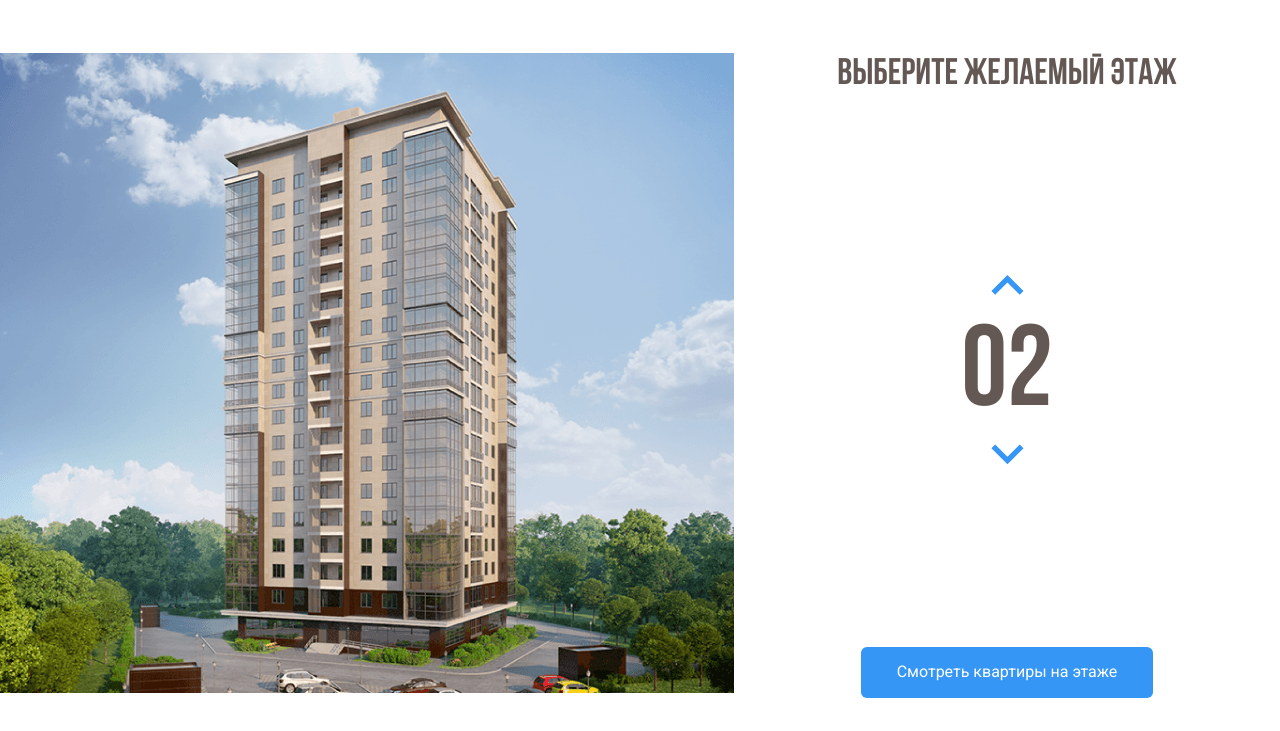
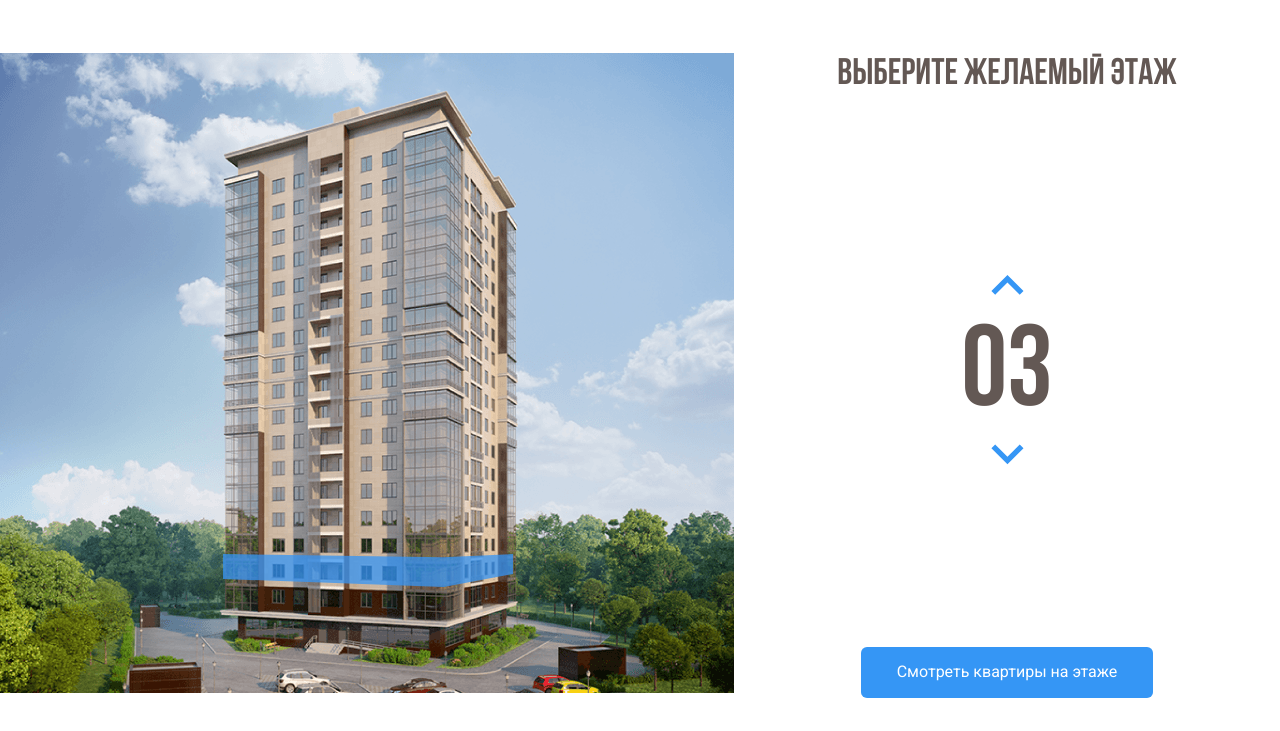
Before and after one commit to vryzhkova/zk-melody, a plain HTML site: page index.html in a window 1280 px wide. Both pictures are taken after a click on the button 1007 px from the left and 356 px from the top of the page. Shown: the part 69-800 px from the top of the page. Drawn offline with nearby package versions, Linux system fonts and the light colour scheme.

Commit message:
added jquery

```diff
--- a/css/style.css
+++ b/css/style.css
@@ -90,6 +90,10 @@
     cursor: pointer;
 }
 
+path.current-floor {
+    opacity: 1;
+}
+
 .home-image path:hover {
     opacity: 1;
 }
--- a/index.html
+++ b/index.html
@@ -49,23 +49,23 @@
                 </pattern>
                 <image id="image0_1_86" width="740" height="640" xlink:href="img/home.png"/>
                 </defs>
-                <path d="M222 527L442.8 535L512 521.3V543L443.5 562.7L222 551.7V527Z" fill="#3595F6" fill-opacity="0.75"/>
-                <path d="M223 526V501L443.3 504.3L513 501V521L443.7 534L223 526Z" fill="#3595F6" fill-opacity="0.75"/>
-                <path d="M223 500V475H444H513V498L445 505L223 500Z" fill="#3595F6" fill-opacity="0.75"/>
-                <path d="M223 476V451L444.3 447.3L512 454V476H444" fill="#3595F6" fill-opacity="0.75"/>
-                <path d="M223 450V424L444.5 420.7L513 431.7V453L444 446.3L223 450Z" fill="#3595F6" fill-opacity="0.75"/>
-                <path d="M222 423V399.3L443 387L514 410V431.3L443 419L222 423Z" fill="#3595F6" fill-opacity="0.75"/>
-                <path d="M222 401V376L444.2 359.7L514 388.3V409L443.7 387.3L222 401Z" fill="#3595F6" fill-opacity="0.75"/>
-                <path d="M222 376V351L444.5 330.7L514 367.3V388L442 359.3L222 376Z" fill="#3595F6" fill-opacity="0.75"/>
-                <path d="M222 350V326L445 301.3L514 345.3V367L444.7 329L222 350Z" fill="#3595F6" fill-opacity="0.75"/>
-                <path d="M222 325V301L444.5 272.3L514 323.3V344L443.7 301.7L222 325Z" fill="#3595F6" fill-opacity="0.75"/>
-                <path d="M221 301V277L443.3 244L514 303.3V323L444 272.3L221 301Z" fill="#3595F6" fill-opacity="0.75"/>
-                <path d="M222 276V252L443.2 217L513 281V302L444.3 243.7L222 276Z" fill="#3595F6" fill-opacity="0.75"/>
-                <path d="M222 252V227L444.3 189L513 259.3V280L444 216L222 252Z" fill="#3595F6" fill-opacity="0.75"/>
-                <path d="M222 226V201L442.8 157.3L513 236.3V259L444 185.7L222 226Z" fill="#3595F6" fill-opacity="0.75"/>
-                <path d="M223 202V177L443 129L513 214V237L442.3 157.7L223 202Z" fill="#3595F6" fill-opacity="0.75"/>
-                <path d="M222 177V152L441.8 100L513 192.3V215L443.3 128.7L222 177Z" fill="#3595F6" fill-opacity="0.75"/>
-                <path d="M222 152V126L444 69.3L513 171V192L443.7 100.3L222 152Z" fill="#3595F6" fill-opacity="0.75"/>
+                <path data-floor="02" d="M222 527L442.8 535L512 521.3V543L443.5 562.7L222 551.7V527Z" fill="#3595F6" fill-opacity="0.75"/>
+                <path data-floor="03" d="M223 526V501L443.3 504.3L513 501V521L443.7 534L223 526Z" fill="#3595F6" fill-opacity="0.75"/>
+                <path data-floor="04" d="M223 500V475H444H513V498L445 505L223 500Z" fill="#3595F6" fill-opacity="0.75"/>
+                <path data-floor="05" d="M223 476V451L444.3 447.3L512 454V476H444" fill="#3595F6" fill-opacity="0.75"/>
+                <path data-floor="06" d="M223 450V424L444.5 420.7L513 431.7V453L444 446.3L223 450Z" fill="#3595F6" fill-opacity="0.75"/>
+                <path data-floor="07" d="M222 423V399.3L443 387L514 410V431.3L443 419L222 423Z" fill="#3595F6" fill-opacity="0.75"/>
+                <path data-floor="08" d="M222 401V376L444.2 359.7L514 388.3V409L443.7 387.3L222 401Z" fill="#3595F6" fill-opacity="0.75"/>
+                <path data-floor="09" d="M222 376V351L444.5 330.7L514 367.3V388L442 359.3L222 376Z" fill="#3595F6" fill-opacity="0.75"/>
+                <path data-floor="10" d="M222 350V326L445 301.3L514 345.3V367L444.7 329L222 350Z" fill="#3595F6" fill-opacity="0.75"/>
+                <path data-floor="11" d="M222 325V301L444.5 272.3L514 323.3V344L443.7 301.7L222 325Z" fill="#3595F6" fill-opacity="0.75"/>
+                <path data-floor="12" d="M221 301V277L443.3 244L514 303.3V323L444 272.3L221 301Z" fill="#3595F6" fill-opacity="0.75"/>
+                <path data-floor="13" d="M222 276V252L443.2 217L513 281V302L444.3 243.7L222 276Z" fill="#3595F6" fill-opacity="0.75"/>
+                <path data-floor="14" d="M222 252V227L444.3 189L513 259.3V280L444 216L222 252Z" fill="#3595F6" fill-opacity="0.75"/>
+                <path data-floor="15" d="M222 226V201L442.8 157.3L513 236.3V259L444 185.7L222 226Z" fill="#3595F6" fill-opacity="0.75"/>
+                <path data-floor="16" d="M223 202V177L443 129L513 214V237L442.3 157.7L223 202Z" fill="#3595F6" fill-opacity="0.75"/>
+                <path data-floor="17" d="M222 177V152L441.8 100L513 192.3V215L443.3 128.7L222 177Z" fill="#3595F6" fill-opacity="0.75"/>
+                <path data-floor="18" d="M222 152V126L444 69.3L513 171V192L443.7 100.3L222 152Z" fill="#3595F6" fill-opacity="0.75"/>
                 </svg>
         </div>
         <div class="main-info">
@@ -82,5 +82,7 @@
             <button class="button button-primary">Смотреть квартиры на этаже</button>
         </div>
     </main>
+    <script src="https://code.jquery.com/jquery-3.6.0.min.js" integrity="sha256-/xUj+3OJU5yExlq6GSYGSHk7tPXikynS7ogEvDej/m4=" crossorigin="anonymous"></script>
+    <script src="js/main.js"></script>
 </body>
 </html>
--- /dev/null
+++ b/js/main.js
@@ -0,0 +1,37 @@
+$(document).ready(function () {
+    let currentFloor = 2;
+    let counterUp = $('.counter-up');
+    const counterDown = $('.counter-down');
+    floorPath = $('.home-image path');
+
+    // функция при наведении мышкой на этаж
+    floorPath.on('mouseover', function () {
+        floorPath.removeClass('current-floor');
+        currentFloor = $(this).attr('data-floor');
+        $('.counter').text(currentFloor);
+    });
+
+    counterUp.on('click', function () {  // отслеживаем клик по кнопке вверх
+        if (currentFloor < 18) {
+            currentFloor++;
+            usCurrentFloor = currentFloor.toLocaleString('en-US', {
+            minimumIntegerDigits: 2, useGrouping: false // форматируем переменную с 1 на 01
+        });
+        $('.counter').text(usCurrentFloor);
+        floorPath.removeClass('current-floor')  // удаляем активный класс у этажей
+        $(`[data-floor=${usCurrentFloor}]`).toggleClass('current-floor')
+        }
+    });
+
+    counterDown.on('click', function () {
+        if (currentFloor > 2) {
+            currentFloor--;
+            usCurrentFloor = currentFloor.toLocaleString('en-US', {
+            minimumIntegerDigits: 2, useGrouping: false // форматируем переменную с 1 на 01
+        });
+        $('.counter').text(usCurrentFloor);
+        floorPath.removeClass('current-floor')  // удаляем активный класс у этажей
+        $(`[data-floor=${usCurrentFloor}]`).toggleClass('current-floor')
+        }
+    });
+});
```
Also changed, not shown: 1 other file.
